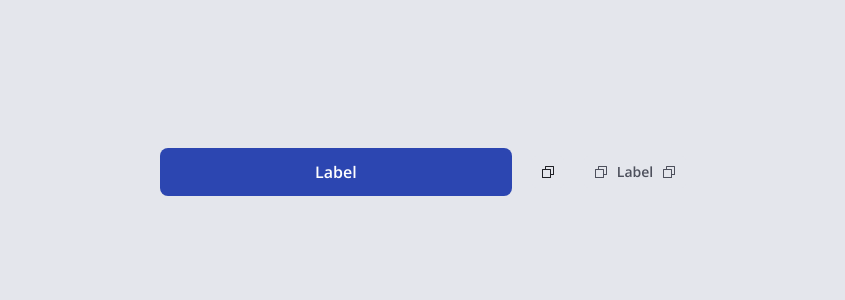
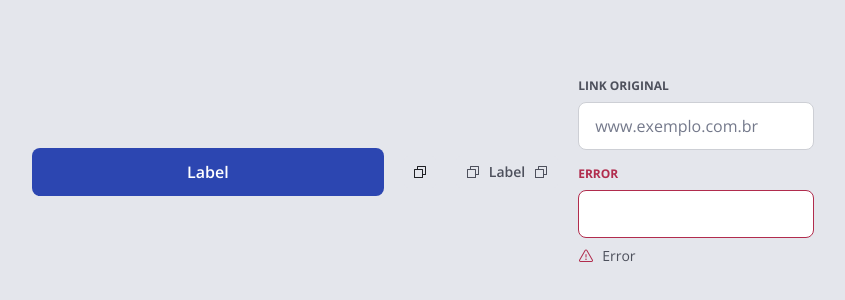
Before and after one commit to lucaspmv/ftr-challenges, a React (Vite) app in the folder brevly/web/: page / in a window 1280 px wide. Shown: the part 228-528 px from the top of the page, without its empty margins (217-1062 px from the left). Built offline with nearby package versions, Linux system fonts and the light colour scheme.

Commit message:
feat(brevly-web): add input

```diff
--- a/brevly/web/src/app.tsx
+++ b/brevly/web/src/app.tsx
@@ -1,6 +1,7 @@
 import { CopyIcon } from '@phosphor-icons/react/dist/ssr'
 import { Button } from './components/ui/button'
 import { IconButton } from './components/ui/icon-button'
+import { Input } from './components/ui/input'
 
 export function App() {
   return (
@@ -16,6 +17,10 @@ export function App() {
       >
         Label
       </Button>
+      <div className="flex flex-col max-w-[300px] gap-4">
+        <Input label="link original" placeholder="www.exemplo.com.br" />
+        <Input label="Error" errorText="Error" />
+      </div>
     </main>
   )
 }
--- /dev/null
+++ b/brevly/web/src/components/ui/input.tsx
@@ -0,0 +1,70 @@
+import { WarningIcon } from '@phosphor-icons/react/dist/ssr'
+import { type ComponentProps, forwardRef } from 'react'
+import { tv, type VariantProps } from 'tailwind-variants'
+
+const textField = tv({
+  slots: {
+    root: 'flex flex-col w-full gap-y-2 group',
+    label: 'text-xs font-bold text-gray-500 group-focus-within:text-blue-base ',
+    input:
+      'w-full rounded-lg border-[1px] border-gray-300 ' +
+      'bg-white text-gray-600 placeholder:text-gray-400 outline-none ' +
+      'transition-colors focus:border-[1.5px] focus:border-blue-base ' +
+      'disabled:cursor-not-allowed disabled:opacity-60',
+    message: 'text-sm text-gray-500',
+  },
+  variants: {
+    error: {
+      true: {
+        label: 'text-danger group-focus-within:text-danger',
+        input: 'border-danger focus:border-danger border-[1.5px]',
+      },
+      false: {},
+    },
+    size: {
+      sm: { input: 'h-10 px-2', message: 'text-xs' },
+      md: { input: 'h-11 px-3 text-sm' },
+      lg: { input: 'h-12 px-4 text-base' },
+    },
+  },
+  defaultVariants: {
+    error: false,
+    size: 'lg',
+  },
+})
+
+type NativeInput = Omit<ComponentProps<'input'>, 'size'>
+
+export type InputStyleVariants = VariantProps<typeof textField>
+
+export type InputProps = NativeInput &
+  InputStyleVariants & {
+    label?: string
+    errorText?: string
+  }
+
+export const Input = forwardRef<HTMLInputElement, InputProps>(function Input(
+  { label, error, errorText, className, id, size, ...rest },
+  ref
+) {
+  const isError = error ?? Boolean(errorText)
+  const {
+    root,
+    label: labelSlot,
+    input,
+    message,
+  } = textField({ error: isError, size })
+
+  return (
+    <div className={root({ class: className })}>
+      {label && <span className={labelSlot()}>{label?.toUpperCase()}</span>}
+      <input ref={ref} id={id} className={input()} {...rest} />
+      {isError && errorText && (
+        <div className="inline-flex gap-2 items-center">
+          <WarningIcon color="#B12C4D" />
+          <span className={message()}>{errorText}</span>
+        </div>
+      )}
+    </div>
+  )
+})
```
